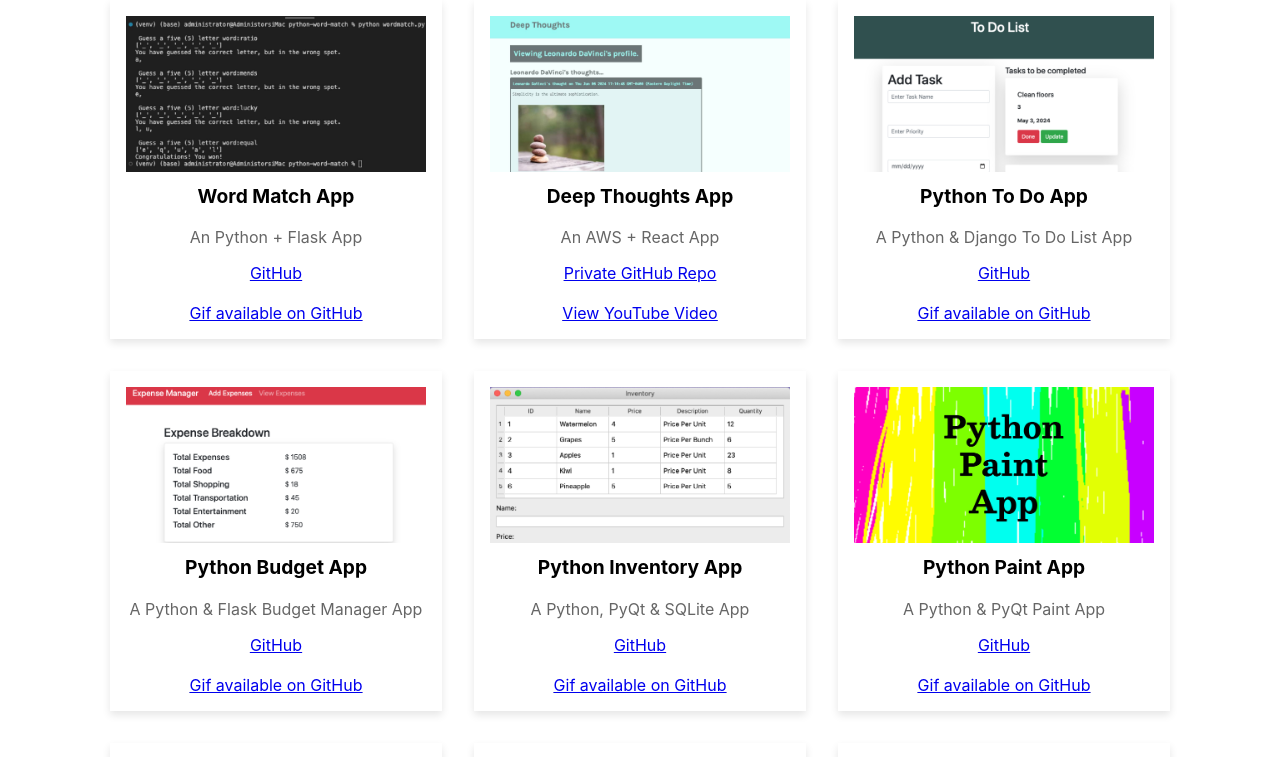
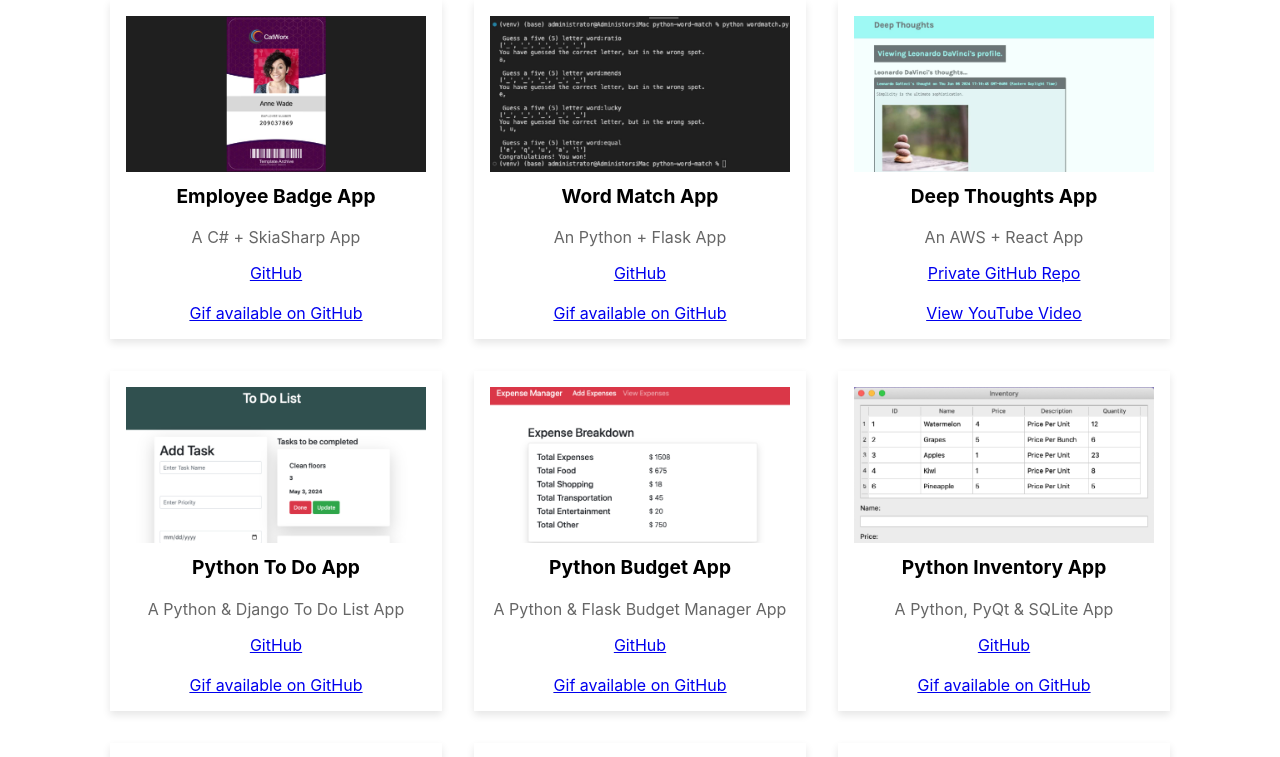
Before and after one commit to jenstem/react-portfolio, a React (Create React App) app: page / in a window 1280 px wide. Shown: the part 962-1719 px from the top of the page. Built offline with nearby package versions, Linux system fonts and the light colour scheme.

Commit message:
Add CatWorx app to portfolio

```diff
--- a/src/Pages/projects.js
+++ b/src/Pages/projects.js
@@ -40,9 +40,11 @@ import Budget from '../assets/app-images/budget_manager.jpg';
 import Tasks from '../assets/app-images/to-do-app.jpg';
 import Thoughts from '../assets/app-images/deep-thoughts.jpg';
 import WordMatch from '../assets/app-images/wordmatch.jpg';
+import CatWorx from '../assets/app-images/catworx.jpg';
 
 const projectData = [
 
+    { title: 'Employee Badge App', description: 'A C# + SkiaSharp App', imageUrl: CatWorx, url: <a href="https://github.com/jenstem/CatWorx">GitHub</a>, site: <a href="https://github.com/jenstem/CatWorx">Gif available on GitHub</a> },
     { title: 'Word Match App', description: 'An Python + Flask App', imageUrl: WordMatch, url: <a href="https://github.com/jenstem/python-word-match">GitHub</a>, site: <a href="https://github.com/jenstem/python-word-match">Gif available on GitHub</a> },
     { title: 'Deep Thoughts App', description: 'An AWS + React App', imageUrl: Thoughts, url: <a href="https://github.com/jenstem/aws2">Private GitHub Repo</a>, site: <a href="https://youtu.be/yulIIdO484M">View YouTube Video</a> },
     { title: 'Python To Do App', description: 'A Python & Django To Do List App', imageUrl: Tasks, url: <a href="https://github.com/jenstem/django-to-do-app">GitHub</a>, site: <a href="https://github.com/jenstem/django-to-do-app">Gif available on GitHub</a> },
```
